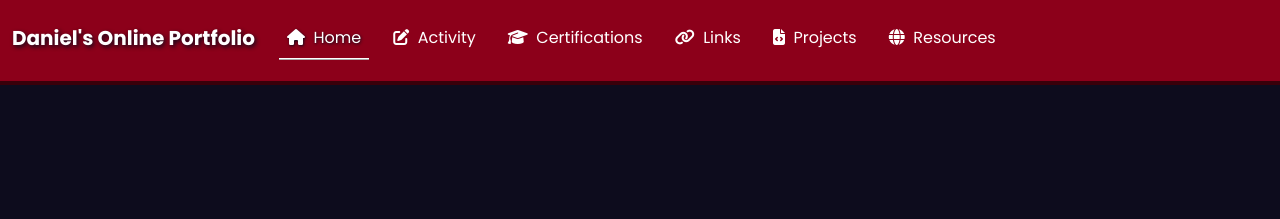
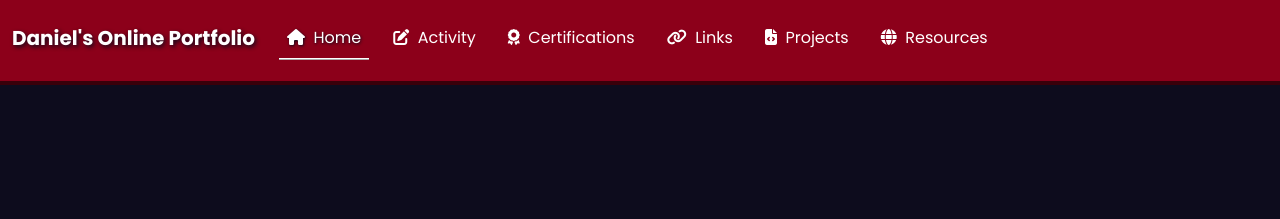
Before and after one commit to DanielTheFletch/portfolio, a Jekyll site: the page built from index.html, in a window 1280 px wide. Shown: the top 219 px of the page. Built offline with Jekyll 4.4.1, drawn with Linux system fonts in a browser that asks for light colours.

Commit message:
Change icon for Certifications page

```diff
--- a/_data/navigation.yml
+++ b/_data/navigation.yml
@@ -7,7 +7,7 @@
   icon: "fa-solid fa-pen-to-square"
 - name: Certifications
   link: /certifications/
-  icon: "fa-solid fa-graduation-cap"
+  icon: "fa-solid fa-award"
 - name: Links
   link: /links/
   icon: "fa-solid fa-link"
```
